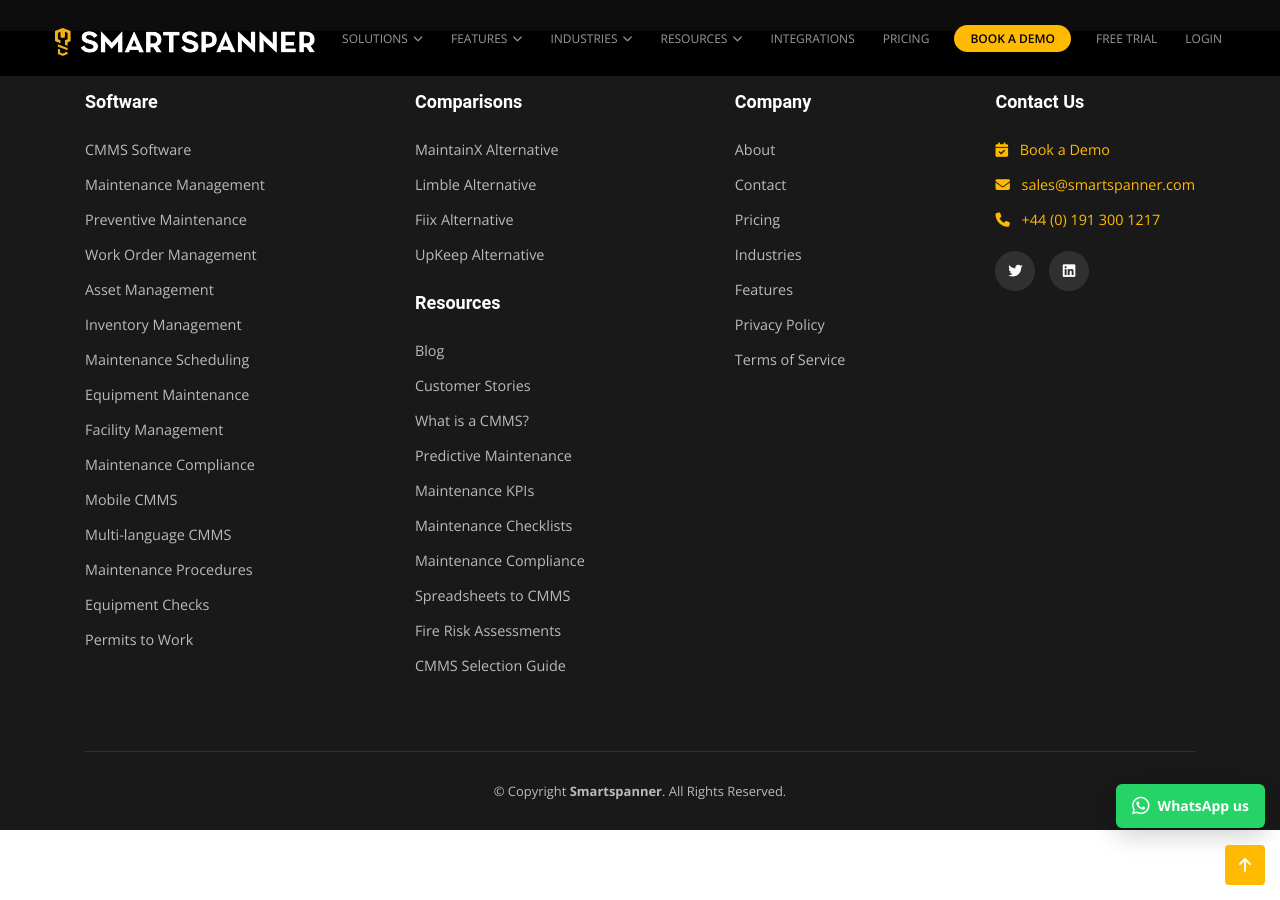
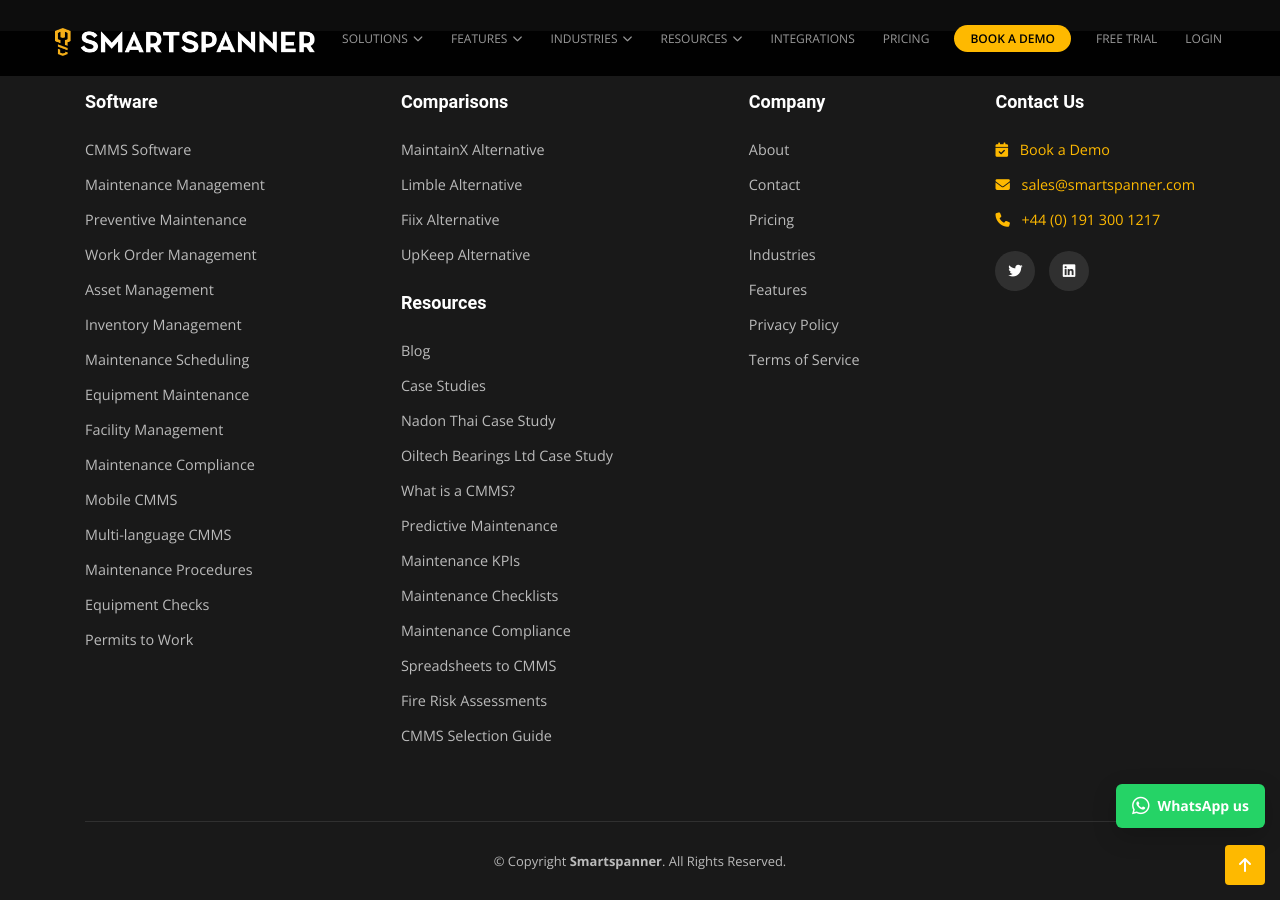
Before and after one commit to smartspanner/smartspanner.com, a Jekyll site: the page built from index.html, in a window 1280 px wide and 900 px high, scrolled down 8186 px. Built offline with Jekyll 4.4.1, drawn with Linux system fonts in a browser that asks for light colours.

Commit message:
feat: add case studies to footer

```diff
--- a/_includes/footer.html
+++ b/_includes/footer.html
@@ -33,7 +33,10 @@
         <h4 style="margin-top: 20px;">Resources</h4>
         <ul>
           <li><a href="{{ '/blog' | relative_url }}">Blog</a></li>
-          <li><a href="{{ '/case-studies' | relative_url }}">Customer Stories</a></li>
+          <li><a href="{{ '/case-studies' | relative_url }}">Case Studies</a></li>
+          {% for study in site.data.case_studies %}
+          <li><a href="{{ study.url | relative_url }}">{{ study.customer }} Case Study</a></li>
+          {% endfor %}
           <li><a href="{{ '/blog/what-is-cmms' | relative_url }}">What is a CMMS?</a></li>
           <li><a href="{{ '/blog/what-is-predictive-maintenance' | relative_url }}">Predictive Maintenance</a></li>
           <li><a href="{{ '/blog/maintenance-kpis' | relative_url }}">Maintenance KPIs</a></li>
```
